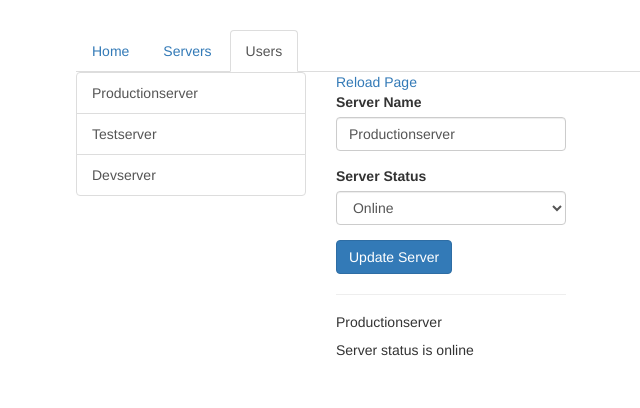
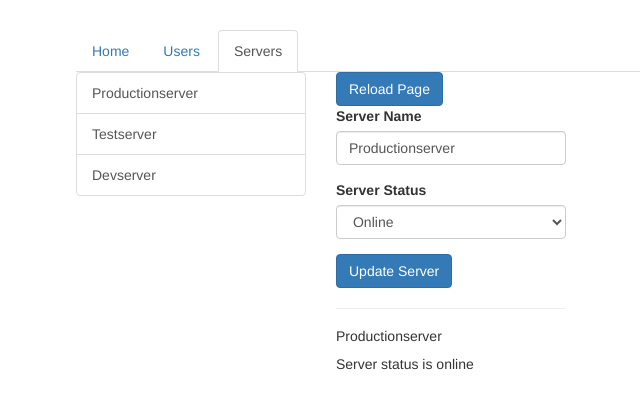
Before and after one commit to kazi86/angular_routing_old_versions, an Angular app: page /servers in a window 1280 px wide. Shown: the top 408 px of the page, without its empty margins (189-829 px from the left). Built offline with nearby package versions, Linux system fonts and the light colour scheme.

Commit message:
Navigating to different routes programmatically..

```diff
--- a/src/app/app.component.html
+++ b/src/app/app.component.html
@@ -3,8 +3,8 @@
     <div class="col-xs-12 col-sm-10 col-md-8 col-sm-offset-1 col-md-offset-2">
       <ul class="nav nav-tabs">
         <li role="presentation" routerLinkActive="active" [routerLinkActiveOptions]="{exact:true}"><a  routerLink = "/">Home</a></li>
-        <li role="presentation" routerLinkActive="active" [routerLinkActiveOptions]="{exact:true}"><a routerLink = "/users">Servers</a></li>
-        <li role="presentation" routerLinkActive="active" [routerLinkActiveOptions]="{exact:true}"><a routerLink = "/servers">Users</a></li>
+        <li role="presentation" routerLinkActive="active" [routerLinkActiveOptions]="{exact:true}"><a routerLink = "/users">Users</a></li>
+        <li role="presentation" routerLinkActive="active" [routerLinkActiveOptions]="{exact:true}"><a routerLink = "/servers">Servers</a></li>
       </ul>
     </div>
   </div>
--- a/src/app/home/home.component.html
+++ b/src/app/home/home.component.html
@@ -1,2 +1,3 @@
 <h4>Welcome to Server Manager 4.0</h4>
 <p>Manage your Servers and Users.</p>
+<button class="btn btn-primary" (click)="onLoadServer()">Load Servers</button>
--- a/src/app/home/home.component.ts
+++ b/src/app/home/home.component.ts
@@ -1,4 +1,5 @@
 import { Component, OnInit } from '@angular/core';
+import {Router} from "@angular/router";
 
 @Component({
   selector: 'app-home',
@@ -7,9 +8,15 @@ import { Component, OnInit } from '@angular/core';
 })
 export class HomeComponent implements OnInit {
 
-  constructor() { }
+  constructor(private router: Router) { }
 
-  ngOnInit() {
+  public ngOnInit() {
+  }
+
+  public onLoadServer(){
+
+    this.router.navigate(['/servers']);
+
   }
 
 }
--- a/src/app/servers/servers.component.html
+++ b/src/app/servers/servers.component.html
@@ -14,7 +14,7 @@
 <!--    <a routerLink="servers">Reload Page</a>-->
 
     <!-- Below Router Link uses the absolute path. -->
-    <a routerLink="/servers">Reload Page</a>
+    <button class="btn btn-primary" (click)="onReloadPage()" routerLink="/servers">Reload Page</button>
 
     <app-edit-server></app-edit-server>
     <hr>
--- a/src/app/servers/servers.component.ts
+++ b/src/app/servers/servers.component.ts
@@ -1,5 +1,6 @@
 import { Component, OnInit } from '@angular/core';
 import { ServersService } from './servers.service';
+import {ActivatedRoute, Router} from "@angular/router";
 
 @Component({
   selector: 'app-servers',
@@ -9,10 +10,16 @@ import { ServersService } from './servers.service';
 export class ServersComponent implements OnInit {
   public servers: {id: number, name: string, status: string}[] = [];
 
-  constructor(private serversService: ServersService) { }
+  constructor(private serversService: ServersService,private router : Router,private activateRoute : ActivatedRoute) { }
 
-  ngOnInit() {
+  public ngOnInit() {
     this.servers = this.serversService.getServers();
   }
 
+  public onReloadPage(){
+
+    // this.router.navigate(['servers'],{relativeTo : this.activateRoute });
+
+  }
+
 }
```
